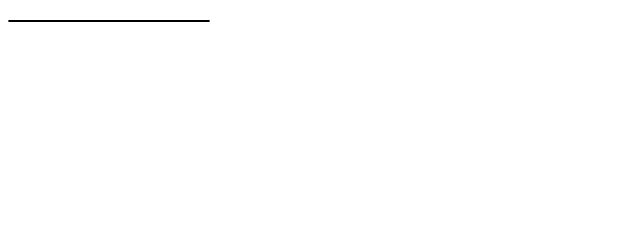
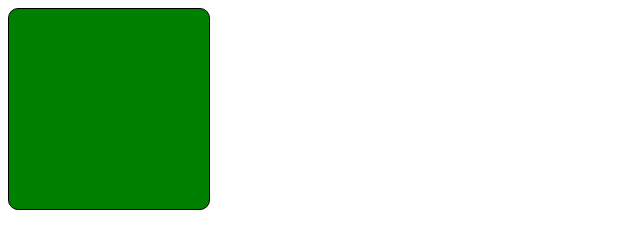
Before and after one commit to rk634480/rk634480.github.io, a plain HTML site: page index.html in a window 1280 px wide. Shown: the whole page, without its empty margins (0-640 px from the left). Drawn offline with Linux system fonts and the light colour scheme.

Commit message:
Update index.html

```diff
--- a/index.html
+++ b/index.html
@@ -4,7 +4,7 @@
   <meta charset="UTF-8">
   <title>CSS 실습</title>
  <style>
-    div#round { display:inline-block; width:200px; heigit:200px; border:1px solid black;
+    div#round { display:inline-block; width:200px; height:200px; border:1px solid black;
             border-radius:10px; background-color:green;}
 </style>
 </head>
```
